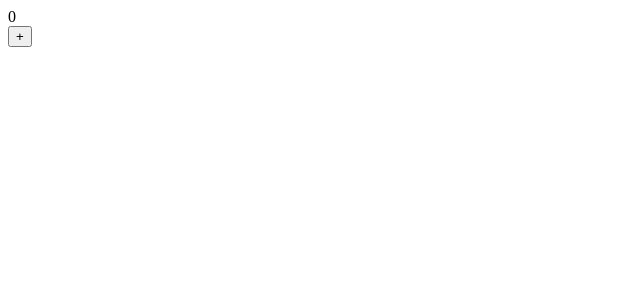
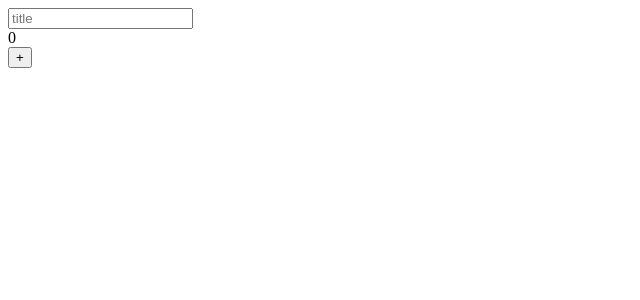
Before and after one commit to yhsol/react-typescript, a React (Create React App) app: page / in a window 1280 px wide. Shown: the top 300 px of the page, without its empty margins (0-640 px from the left). Built offline with nearby package versions, Linux system fonts and the light colour scheme.

Commit message:
add input

```diff
--- a/src/App.tsx
+++ b/src/App.tsx
@@ -1,12 +1,23 @@
 import React, { useState } from "react";
+import { Form, Input } from "./input";
 
 const App: React.FC = () => {
   const [counter, setCounter] = useState<number>(0);
+  const [value, setValue] = useState<string>("");
+  const onChange = (event: React.SyntheticEvent<HTMLInputElement>) => {
+    console.log(event.target);
+  };
+  const onFormSubmit = (event: React.FormEvent) => {
+    event.preventDefault();
+  };
   const add = () => {
     setCounter(counter + 1);
   };
   return (
     <>
+      <Form onFormSubmit={onFormSubmit}>
+        <Input value={value} onChange={onChange} />
+      </Form>
       <div>{counter}</div>
       <button onClick={add}>+</button>
     </>
--- a/src/index.tsx
+++ b/src/index.tsx
@@ -2,6 +2,4 @@ import React from "react";
 import ReactDOM from "react-dom";
 import App from "./App";
 
-const plus = (a: string, b: string) => a + b;
-
 ReactDOM.render(<App />, document.getElementById("root"));
--- /dev/null
+++ b/src/input.tsx
@@ -0,0 +1,24 @@
+import * as React from "react";
+
+interface IInputProps {
+  value: string;
+  onChange: (event: React.SyntheticEvent<HTMLInputElement>) => void;
+}
+
+export const Input: React.FunctionComponent<IInputProps> = ({
+  value,
+  onChange
+}) => {
+  return (
+    <input type="text" placeholder="title" value={value} onChange={onChange} />
+  );
+};
+
+interface IFormProps {
+  onFormSubmit: (event: React.FormEvent) => void;
+}
+
+export const Form: React.FunctionComponent<IFormProps> = ({
+  children,
+  onFormSubmit
+}) => <form onSubmit={onFormSubmit}>{children}</form>;
```
